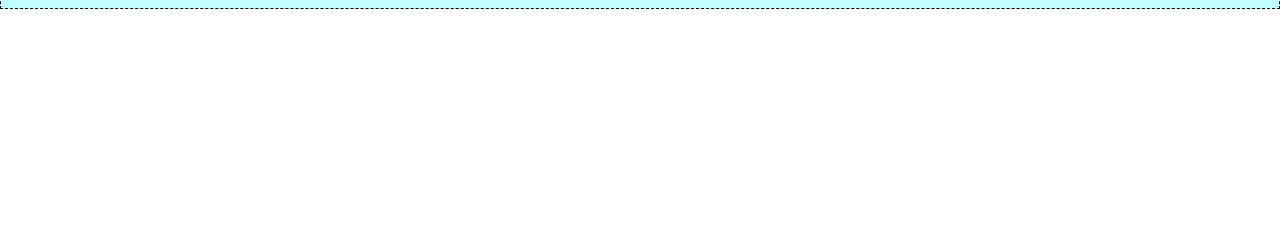
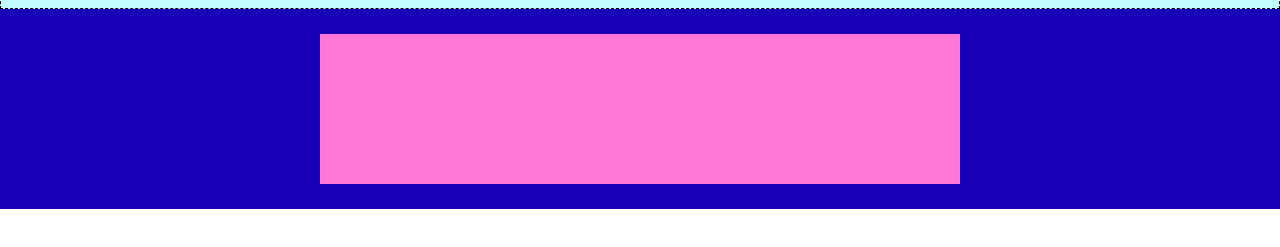
Before and after one commit to RiccardoFiacco/htmlcss-struttura-discord, a plain HTML site: page index.html in a window 1280 px wide. Shown: the part 37-284 px from the top of the page. Drawn offline with Linux system fonts and the light colour scheme.

Commit message:
add first section html

```diff
--- a/css/style.css
+++ b/css/style.css
@@ -9,7 +9,11 @@ ul,ol{
     list-style: none;
 }
 /* layout reules */
-
+.container {
+	max-width: 900px;
+	margin: 0 auto;
+	padding: 0 2rem;
+}
 .nav-flex{
     display: flex;
     justify-content: center;
@@ -34,6 +38,23 @@ ul,ol{
     width: 10%;
 }
 
+.hero{
+    background-color: rgb(24, 0, 183);
+    display: flex;
+    justify-content: center;
+    align-items: center;
+}
+.future-img{
+    background-color: rgb(255, 118, 214);
+    height: 75%;
+    width: 50%;
+
+}
+
+.row-25{
+    height: 25%;
+}
+
 /*debug rules*/
 
 .debug .nav-flex {
@@ -45,3 +66,7 @@ ul,ol{
     border: 1px dashed black;
     background-color: rgb(255, 187, 0);
 }
+
+.debug .hero{
+    border: 1px dashed black;
+}
--- a/index.html
+++ b/index.html
@@ -30,10 +30,10 @@
         </nav>
     </header>
 
-    <main>
+    <main class="main-flex">
         <div class="containter">
 
-            <section class="hero debug">
+            <section class="hero row-25 debug">
 
                 <div class="future-img debug"></div>
 
```
